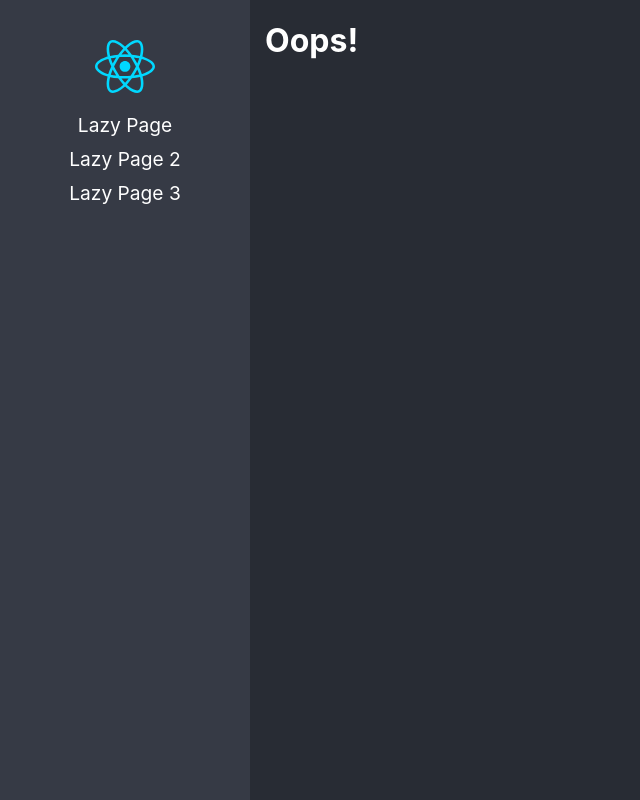
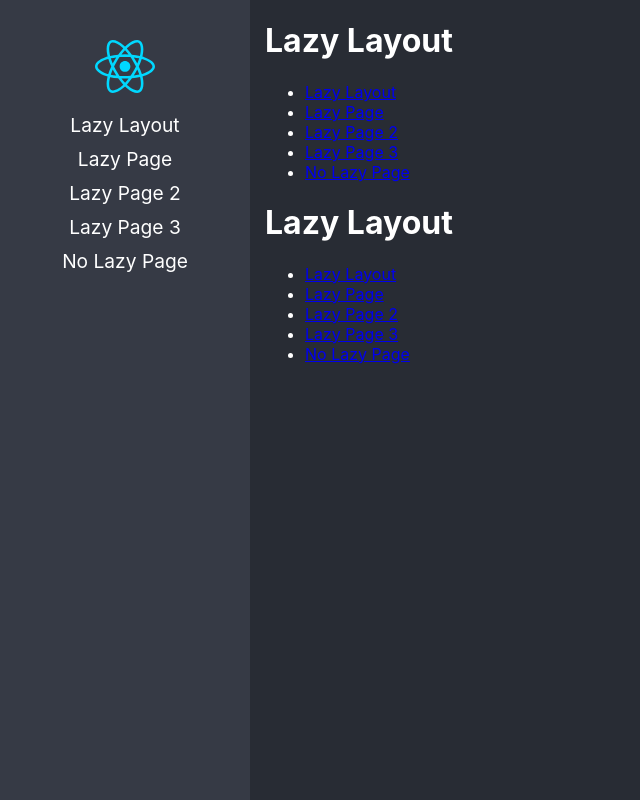
Before and after one commit to fimbres/react-like-a-pro, a React (Vite) app: page /lazy-layout/lazy-layout in a window 1280 px wide. Shown: the whole page, without its empty margins (0-640 px from the left). Built offline with nearby package versions, Linux system fonts and the light colour scheme.

Commit message:
implementing nested lazy loading

```diff
--- /dev/null
+++ b/src/componens/lazy-loading/layout/LazyLayout.tsx
@@ -0,0 +1,28 @@
+import { NavLink, Route, Routes } from "react-router-dom";
+
+import { routes } from "../../../routes/Routes";
+import { Suspense } from "react";
+
+const LazyLayout = () => {
+  return (
+    <div>
+      <h1>Lazy Layout</h1>
+        <ul>
+          {routes.map(route => (
+            <li key={route.label}>
+              <NavLink to={route.path} className={({ isActive }) => isActive ? 'nav-active' : ''}>{route.label}</NavLink>
+            </li>
+          ))}
+        </ul>
+        <Suspense fallback={<p>Cargando...</p>}>
+          <Routes>
+            {routes.map(route => (
+              <Route key={route.path} path={route.path} Component={route.Component} />
+            ))}
+          </Routes>
+        </Suspense>
+    </div>
+  )
+}
+
+export default LazyLayout;
--- /dev/null
+++ b/src/componens/lazy-loading/pages/NoLazy.tsx
@@ -0,0 +1,5 @@
+export const NoLazy = () => {
+  return (
+    <h1>NoLazy</h1>
+  )
+}
--- a/src/routes/Routes.ts
+++ b/src/routes/Routes.ts
@@ -1,5 +1,7 @@
 import { lazy, LazyExoticComponent, type ReactElement } from "react";
 
+import { NoLazy } from "../componens/lazy-loading/pages/NoLazy";
+const LazyLayout = lazy(() => import(/* webpackChunckName: "lazylayout" */ '../componens/lazy-loading/layout/LazyLayout'));
 const LazyPage = lazy(() => import(/* webpackChunckName: "lazypage" */ '../componens/lazy-loading/pages/LazyPage'));
 const LazyPage2 = lazy(() => import(/* webpackChunckName: "lazypage-2" */ '../componens/lazy-loading/pages/LazyPage2'));
 const LazyPage3 = lazy(() => import(/* webpackChunckName: "lazypage-3" */ '../componens/lazy-loading/pages/LazyPage3'));
@@ -14,18 +16,28 @@ export interface Route {
 
 export const routes: Route[] = [
   {
-    path: '/lazy-1',
+    path: 'lazy-layout/*',
+    label: 'Lazy Layout',
+    Component: LazyLayout,
+  },
+  {
+    path: 'lazy-1',
     label: 'Lazy Page',
     Component: LazyPage,
   },
   {
-    path: '/lazy-2',
+    path: 'lazy-2',
     label: 'Lazy Page 2',
     Component: LazyPage2,
   },
   {
-    path: '/lazy-3',
+    path: 'lazy-3',
     label: 'Lazy Page 3',
     Component: LazyPage3,
   },
+  {
+    path: 'no-lazy',
+    label: 'No Lazy Page',
+    Component: NoLazy,
+  },
 ];
```
